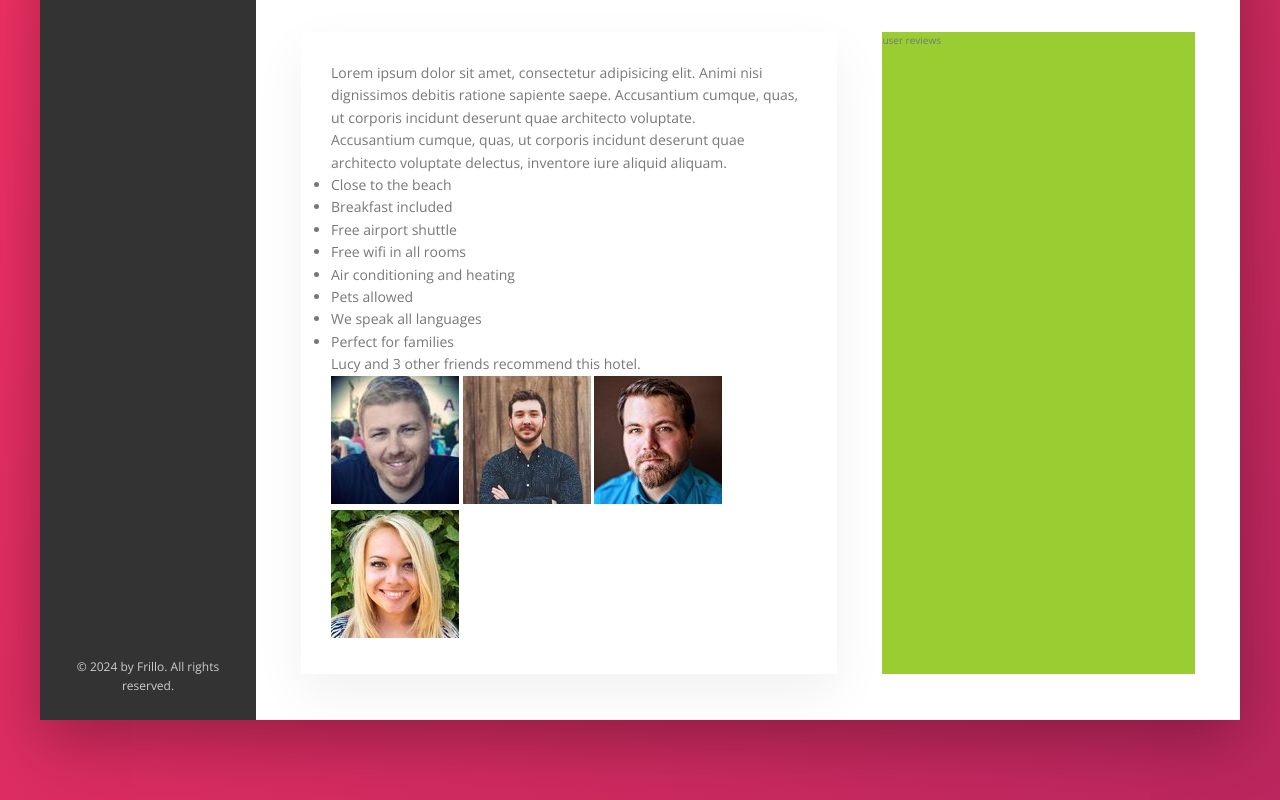
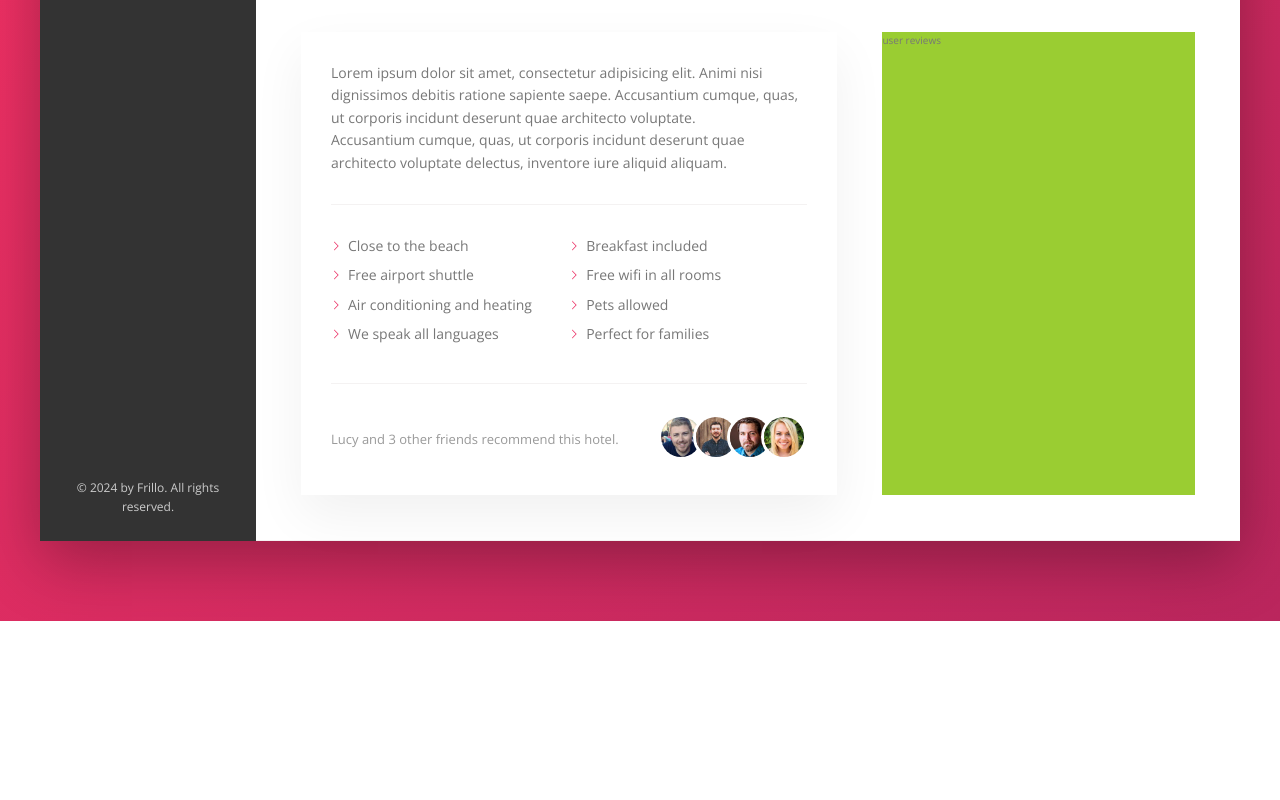
Before and after one commit to LTop23/Frillo, a website: page index.html in a window 1280 px wide. Shown: the part 615-1415 px from the top of the page. After the commit the page ends 1236 px from the top, so only its background shows below. Drawn offline with nearby package versions, Linux system fonts and the light colour scheme.

Commit message:
Finishing desc. section

```diff
--- a/index.html
+++ b/index.html
@@ -171,29 +171,29 @@
                 <li class="list__item">Perfect for families</li>
               </ul>
               <div class="recommend">
-                <p class="recomment__count">
+                <p class="recommend__count">
                   Lucy and 3 other friends recommend this hotel.
                 </p>
                 <div class="recommend__friends">
                   <img
                     src="img/user-3.jpg"
                     alt="Friend 1"
-                    class="recommend_photo"
+                    class="recommend__photo"
                   />
                   <img
                     src="img/user-4.jpg"
                     alt="Friend 2"
-                    class="recommend_photo"
+                    class="recommend__photo"
                   />
                   <img
                     src="img/user-5.jpg"
                     alt="Friend 3"
-                    class="recommend_photo"
+                    class="recommend__photo"
                   />
                   <img
                     src="img/user-6.jpg"
                     alt="Friend 4"
-                    class="recommend_photo"
+                    class="recommend__photo"
                   />
                 </div>
               </div>
--- a/sass/_components.scss
+++ b/sass/_components.scss
@@ -301,3 +301,76 @@
     box-shadow: none;
   }
 }
+///////////////////////////////////////////
+///
+/// PARAGRAPH
+
+.paragraph:not:last-of-type {
+  margin-bottom: 2rem;
+}
+
+///////////////////////////////////////////
+///
+/// LIST
+.list {
+  list-style: none;
+  margin: 3rem 0;
+  padding: 3rem 0;
+  border-top: var(--line);
+  border-bottom: var(--line);
+
+  display: flex;
+  flex-wrap: wrap;
+
+  &__item {
+    flex: 0 0 50%;
+    margin-bottom: 0.7rem;
+  }
+
+  &__item:before {
+    content: "";
+    display: inline-block;
+    height: 1rem;
+    width: 1rem;
+    margin-right: 0.7rem;
+
+    // Older browsers
+    //background-image: url(../img/chevron-thin-right.svg);
+    //background-size: cover;
+
+    //Never browsers - masks
+    background-color: var(--color-primary);
+    mask-image: url("../img/chevron-thin-right.svg");
+    mask-size: cover;
+  }
+}
+
+///////////////////////////////////////////
+///
+/// RECOMMEND
+.recommend {
+  font-size: 1.3rem;
+  color: var(--color-grey-dark-3);
+
+  display: flex;
+  align-items: center;
+
+  &__count {
+    margin-right: auto;
+  }
+
+  &__friends {
+  }
+
+  &__photo {
+    box-sizing: content-box;
+    height: 4rem;
+    width: 4rem;
+    border-radius: 50%;
+    border: 3px solid #fff;
+
+    &:not(:last-child) {
+      margin-right: -1.5rem;
+    }
+  }
+}
```
Also changed, not shown: css/style.compile.css, 1 other file.
